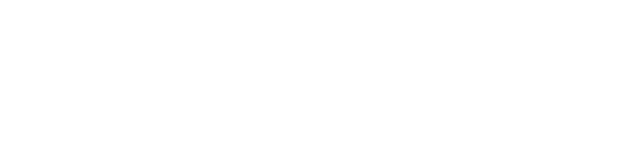
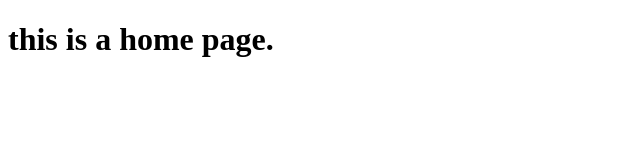
Before and after one commit to AbdullahHamid2003/colab-work, a plain HTML site: page index.html in a window 1280 px wide. Shown: the whole page, without its empty margins (0-640 px from the left). Drawn offline with Linux system fonts and the light colour scheme.

Commit message:
add home page

```diff
--- a/index.html
+++ b/index.html
@@ -6,6 +6,6 @@
     <title>Home Page</title>
 </head>
 <body>
-
+    <h1>this is a home page.</h1>
 </body>
 </html>
```
